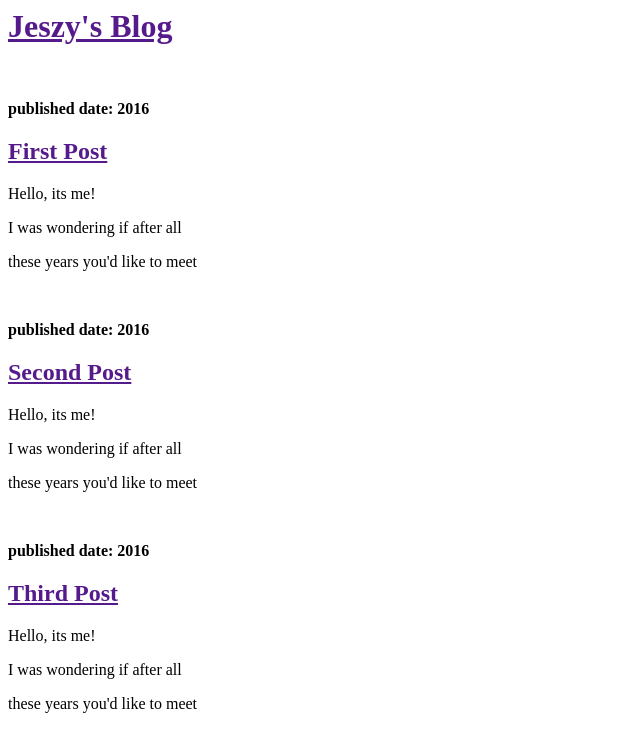
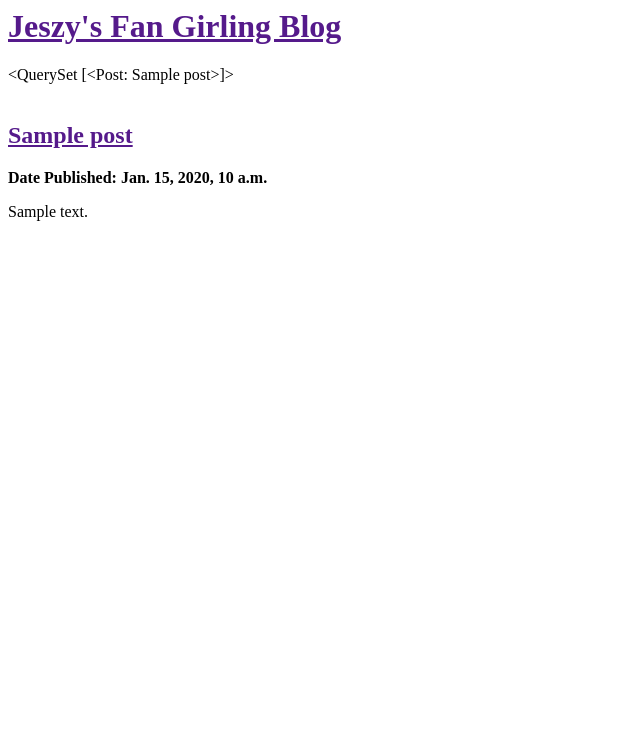
Before and after one commit to jeszy-tanada/fan-blog, a Django app: template blog/templates/blog/post_list.html in a window 1280 px wide. Shown: the top 752 px of the page, without its empty margins (0-640 px from the left). Run offline with Django 3.2, Linux system fonts and the light colour scheme; the template is opened without the code that fills it: values that come from a table or form of the project are taken from there, others are empty; tables that the repository leaves empty hold one stand-in row (values such as "Sample post").

Commit message:
Displaying of templates and data (posts) from database

```diff
--- a/blog/templates/blog/post_list.html
+++ b/blog/templates/blog/post_list.html
@@ -1,34 +1,20 @@
 <html>
 <head>
-    <title> Hello Adelle! ^_^ </title>
+    <title> Hello LizQuens! ^_^ </title>
 </head>
 <body>
     <div>
-        <h1><a href="">Jeszy's Blog</a></h1>
+        <h1><a href="">Jeszy's Fan Girling Blog</a></h1>
+        {{ posts }}
     </div>
     <br />
-    <div>
-        <p><strong>published date: 2016</strong></p>
-        <h2><a href="">First Post</a></h2>
-        <p> Hello, its me!</p>
-        <p> I was wondering if after all
-        <p> these years you'd like to meet</p>
-    </div>
-    <br />
-    <div>
-        <p><strong>published date: 2016</strong></p>
-        <h2><a href="">Second Post</a></h2>
-        <p> Hello, its me!</p>
-        <p> I was wondering if after all
-        <p> these years you'd like to meet</p>
-    </div>
-    <br />
-     <div>
-        <p><strong>published date: 2016</strong></p>
-        <h2><a href="">Third Post</a></h2>
-        <p> Hello, its me!</p>
-        <p> I was wondering if after all
-        <p> these years you'd like to meet</p>
-    </div>
+    {% for post in posts %}
+        <div>
+            <h2><a href="">{{ post.title }}</a></h2>
+            <p><strong>Date Published: {{ post.published_date }}</strong></p>
+            <p>{{ post.text|linebreaksbr }}</p>
+        </div>
+        <br />
+    {% endfor %}
 </body>
 </html>
--- a/blog/views.py
+++ b/blog/views.py
@@ -1,5 +1,8 @@
 from django.shortcuts import render
+from django.utils import timezone
+from .models import Post
 
 # Create your views here.
 def post_list(request):
-    return render(request, 'blog/post_list.html', {})
+    posts = Post.objects.filter(published_date__lte=timezone.now()).order_by('published_date')
+    return render(request, 'blog/post_list.html', {'posts':posts})
```
